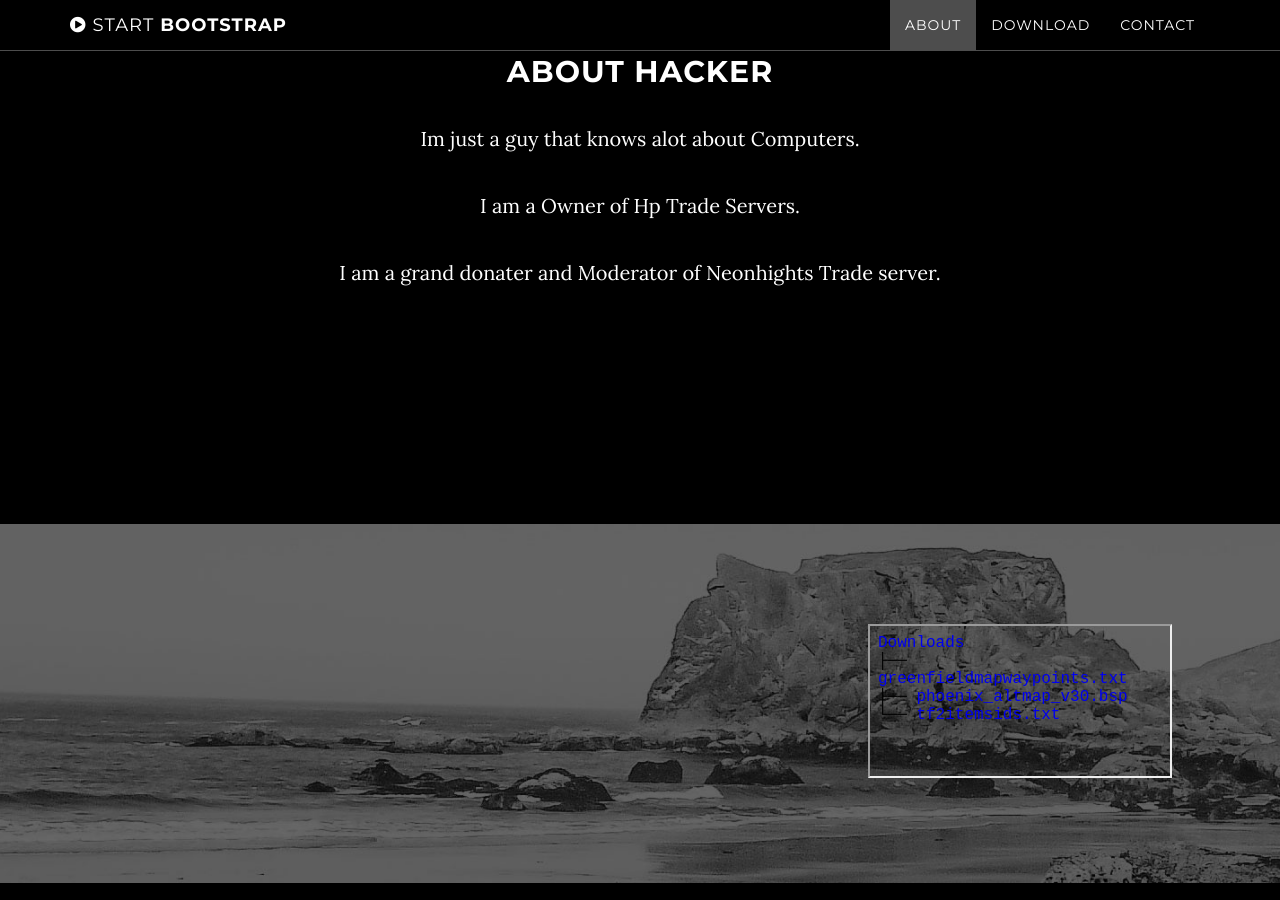
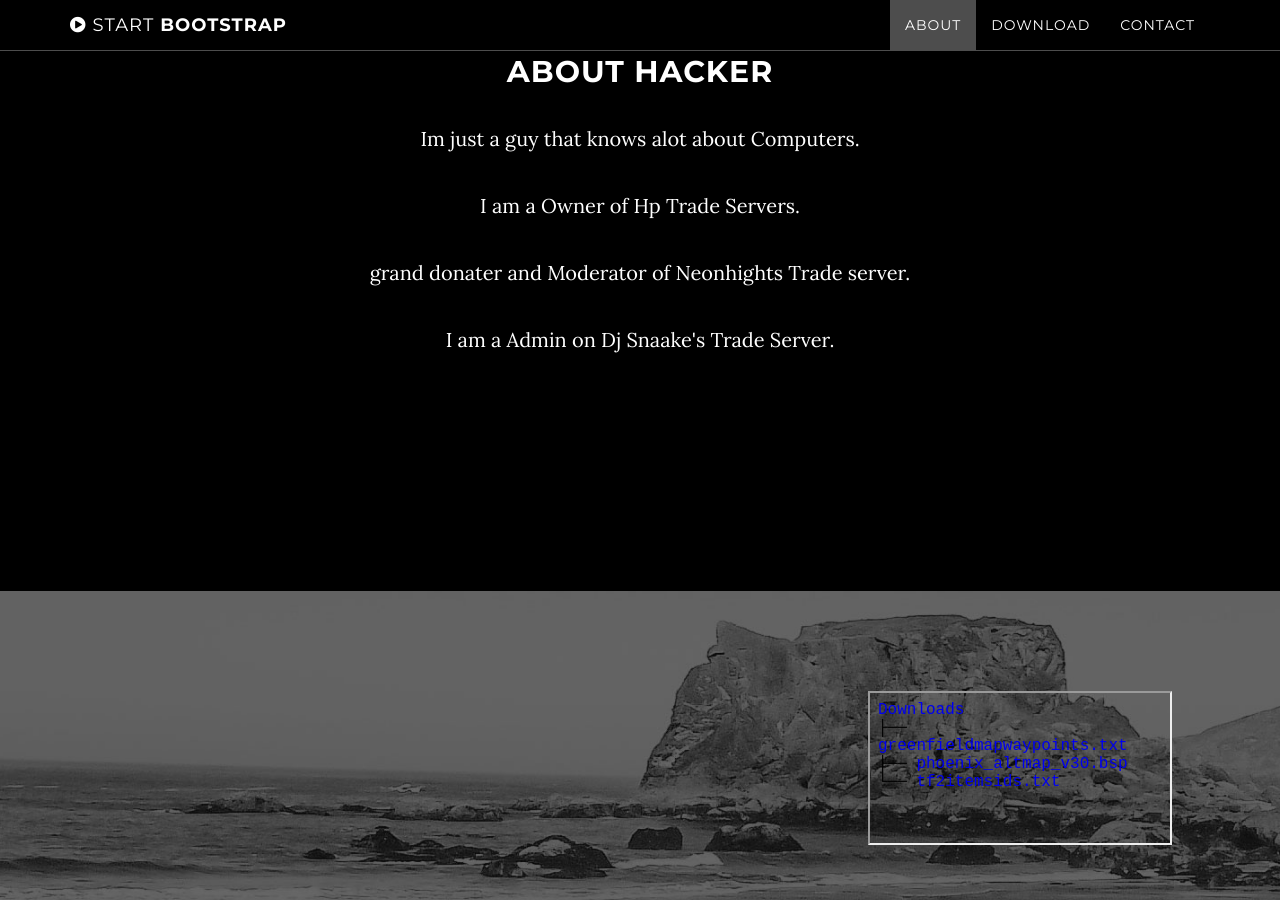
Before and after one commit to Hackerjef/hackerjef.github.io, a Jekyll site: the page built from index.html, in a window 1280 px wide and 900 px high, scrolled down 1045 px. Built offline with Jekyll 4.4.1, drawn with Linux system fonts in a browser that asks for light colours.

Commit message:
Update about.html

```diff
--- a/_includes/about.html
+++ b/_includes/about.html
@@ -5,7 +5,8 @@
                 <h2>About Hacker</h2>
                 <p>Im just a guy that knows alot about Computers.</p>
                 <p>I am a Owner of Hp Trade Servers.</p>
-                <p>I am a grand donater and Moderator of Neonhights Trade server.</p>
+                <p>grand donater and Moderator of Neonhights Trade server.</p>
+                <p>I am a Admin on Dj Snaake's Trade Server.</p>
             </div>
         </div>
     </section>
```
